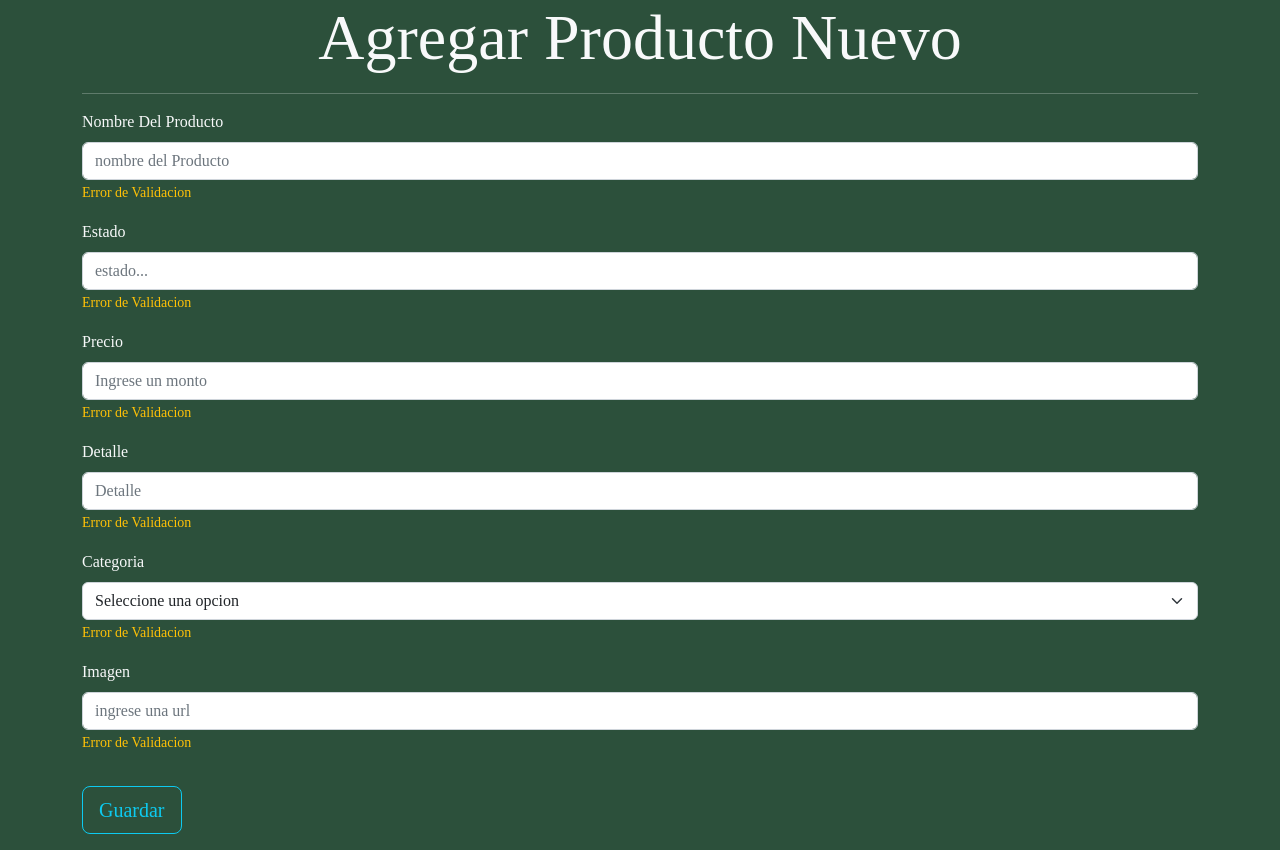
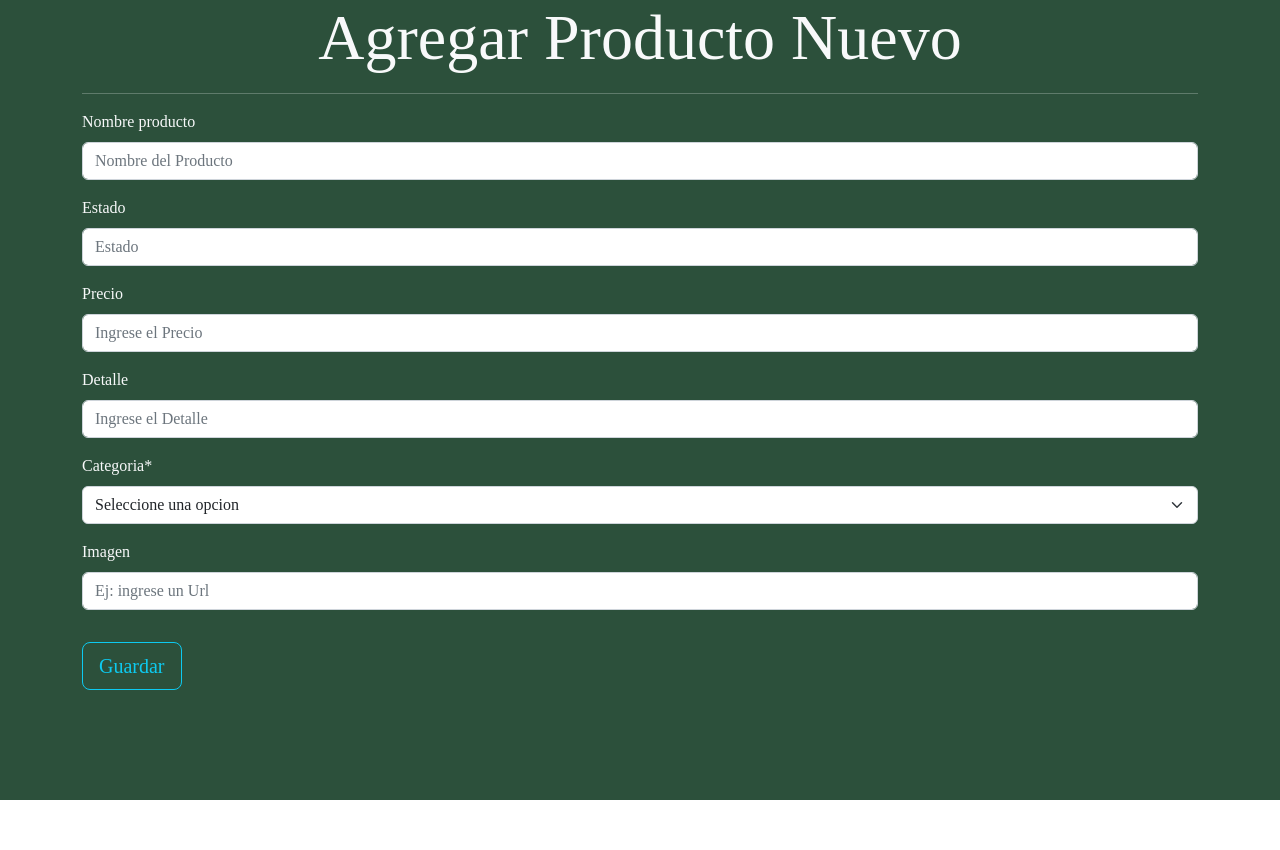
Before and after one commit to gonzalogg94/restaurantFront, a React (Create React App) app: page /administrador/crearProd in a window 1280 px wide. After the commit the page ends 800 px from the top, so only its background shows below. Built offline with nearby package versions, Linux system fonts and the light colour scheme; a web font is replaced by a local one.

Commit message:
agregamos validaciones hook form en crearProducto

```diff
--- a/package.json
+++ b/package.json
@@ -12,7 +12,7 @@
     "react": "^18.2.0",
     "react-bootstrap": "^2.6.0",
     "react-dom": "^18.2.0",
-    "react-hook-form": "^7.39.3",
+    "react-hook-form": "^7.39.4",
     "react-router-dom": "^6.4.3",
     "react-scripts": "5.0.1",
     "sweetalert2": "^11.6.8",
--- a/src/components/views/AdministradorProductos.jsx
+++ b/src/components/views/AdministradorProductos.jsx
@@ -1,9 +1,9 @@
 import { Container } from "react-bootstrap";
 import Table from "react-bootstrap/Table";
-import Button from "react-bootstrap/Button";
 import TablaProducto from "./producto/TablaProducto";
 import { useEffect, useState } from "react";
 import { consultarApi } from "../helpers/queries";
+import { Link } from "react-router-dom";
 
 const AdministradorProductos = () => {
   const [productos, setProductos] = useState([]);
@@ -26,7 +26,7 @@ const AdministradorProductos = () => {
         <div className="table-responsive">
           <div className="d-flex justify-content-around  my-3 text-light">
             <h3>Listado de Productos</h3>
-            <Button variant="outline-info">Agregar</Button>
+            <Link className="btn btn-outline-info" to='/administrador/crearProd'>Agregar</Link>
           </div>
           <Table striped bordered hover variant="dark">
             <thead>
@@ -42,8 +42,9 @@ const AdministradorProductos = () => {
               </tr>
             </thead>
             <tbody>
-                {productos.map((producto)=><TablaProducto key={producto.id} producto={producto}/>)}
-
+              {productos.map((producto) => (
+                <TablaProducto key={producto.id} producto={producto} />
+              ))}
             </tbody>
           </Table>
         </div>
--- a/src/components/views/producto/CrearProducto.jsx
+++ b/src/components/views/producto/CrearProducto.jsx
@@ -1,66 +1,152 @@
 import { Container } from "react-bootstrap";
 import Form from "react-bootstrap/Form";
 import Button from "react-bootstrap/Button";
+import { useForm } from "react-hook-form";
 
 const CrearProducto = () => {
+  const {
+    register,
+    handleSubmit,
+    formState: { errors },
+  } = useForm();
+
+  const onSubmit = (datos) => {
+    console.log(datos);
+    console.log("desde el evento onsubmit");
+  };
+
   return (
     <section className="colorFondo fuente text-light">
       <Container>
-          <div>
         <h2 className="display-3 text-center by-3">Agregar Producto Nuevo</h2>
         <hr />
-          </div>
-          <div>
-            <Form className="by-3">
-              <Form.Group className="mb-3" controlId="exampleForm.ControlInput1">
-                <Form.Label>Nombre Del Producto</Form.Label>
-                <Form.Control type="text" placeholder="nombre del Producto" required minLength={2} maxLength={100}/>
+        <Form onSubmit={handleSubmit(onSubmit)}>
+          <Form.Group className="mb-3" controlId="formNombreProdcuto">
+            <Form.Label>Nombre producto</Form.Label>
+            <Form.Control
+              minLength={2}
+              maxLength={100}
+              type="text"
+              placeholder="Nombre del Producto"
+              {...register("nombreProducto", {
+                required: "Este dato es obligatorio",
+                minLength: {
+                  value: 2,
+                  message: "Caracteres Minimos 2",
+                },
+                maxLength: {
+                  value: 100,
+                  message: "Caracteres maximos 100",
+                },
+              })}
+            />
             <Form.Text className="text-warning">
-                  Error de Validacion
+              {errors.nombreProducto?.message}
             </Form.Text>
           </Form.Group>
-              <Form.Group className="mb-3" controlId="exampleForm.ControlInput1" >
+          <Form.Group className="mb-3" controlId="formEstado">
             <Form.Label>Estado</Form.Label>
-                <Form.Control type="text" placeholder="estado..." required minLength={2} maxLength={100}/>
+            <Form.Control
+              minLength={2}
+              maxLength={50}
+              type="text"
+              placeholder="Estado"
+              {...register("estado", {
+                required: "Este dato es obligatorio",
+                minLength: {
+                  value: 2,
+                  message: "Caracteres Minimos 2",
+                },
+                maxLength: {
+                  value: 50,
+                  message: "Caracteres maximos 2",
+                },
+              })}
+            />
             <Form.Text className="text-warning">
-                  Error de Validacion
+              {errors.estado?.message}
             </Form.Text>
           </Form.Group>
-              <Form.Group className="mb-3" controlId="exampleForm.ControlInput1" >
+          <Form.Group className="mb-3" controlId="formPrecio">
             <Form.Label>Precio</Form.Label>
-                <Form.Control type="number" placeholder="Ingrese un monto" required min={1} max={50000} />
+            <Form.Control
+              min={1}
+              max={10000}
+              type="number"
+              placeholder="Ingrese el Precio"
+              {...register("precio", {
+                required: "El campo es obligatorio",
+                min: {
+                  value: 1,
+                  message: "El precio debe ser igual o mayor a $1",
+                },
+                max: {
+                  value: 10000,
+                  message: "El precio debe ser igual o menor a $10.000",
+                },
+              })}
+            />
             <Form.Text className="text-warning">
-                  Error de Validacion
+              {errors.precio?.message}
             </Form.Text>
           </Form.Group>
-              <Form.Group className="mb-3" controlId="exampleForm.ControlInput1" >
+          <Form.Group className="mb-3" controlId="formDetalle">
             <Form.Label>Detalle</Form.Label>
-                <Form.Control type="text" placeholder="Detalle"  required minLength={2} maxLength={500}/>
+            <Form.Control
+            minLength={2}
+            maxLength={1000}
+              type="text"
+              placeholder="Ingrese el Detalle"
+              {...register("detalle", {
+                required: "El campo es obligatorio",
+                minLength: {
+                  value: 2,
+                  message: "Caracteres minimos 2",
+                },
+                maxLength: {
+                  value: 1000,
+                  message: "Caracteres maximos 1000",
+                },
+              })}
+            />
             <Form.Text className="text-warning">
-                  Error de Validacion
+              {errors.detalle?.message}
             </Form.Text>
           </Form.Group>
-              <Form.Group className="mb-3" controlId="exampleForm.ControlInput1" >
-                <Form.Group className="mb-3" controlId="formPrecio">
-                  <Form.Label>Categoria</Form.Label>
-                  <Form.Select required>
+          <Form.Group className="mb-3" controlId="formCategoria">
+            <Form.Label>Categoria*</Form.Label>
+            <Form.Select
+              {...register("categoria", {
+                required: "Debe seleccionar una categoria",
+              })}
+            >
               <option value="">Seleccione una opcion</option>
-                    <option value="pasta">Bebida caliente</option>
-                    <option value="parrilada">Bebida fria</option>
-                    <option value="postre">Dulce</option>
-                    <option value="vino">Salado</option>
+              <option value="bebida">Bebida </option>
+              <option value="asado">Asado</option>
+              <option value="pasta">Pasta</option>
+              <option value="postre">Postre</option>
             </Form.Select>
-
             <Form.Text className="text-warning">
-                    Error de Validacion
+              {errors.categoria?.message}
             </Form.Text>
           </Form.Group>
-              </Form.Group>
-              <Form.Group className="mb-3" controlId="exampleForm.ControlInput1" >
+          <Form.Group className="mb-3" controlId="formImagen">
             <Form.Label>Imagen</Form.Label>
-                <Form.Control type="text" placeholder="ingrese una url" required minLength={2} maxLength={200}/>
+            <Form.Control
+            minLength={2}
+            maxLength={500}
+              type="text"
+              placeholder="Ej: ingrese un Url"
+              {...register("imagen", {
+                required: "Este campo es obligatorio",
+                pattern: {
+                  value: /^https?:\/\/[\w\-]+(\.[\w\-]+)+[/#?]?.*$/,
+                  message: "Ingrese una Url valida",
+                },
+              })}
+            />
             <Form.Text className="text-warning">
-                  Error de Validacion
+              {errors.imagen?.message}
             </Form.Text>
           </Form.Group>
 
@@ -73,7 +159,6 @@ const CrearProducto = () => {
                 Guardar
               </Button>
         </Form>
-          </div>
       </Container>
     </section>
   );
```
Also changed, not shown: 1 other file (tests, documents, lock files or other folders). Lines whose indentation alone changed are shown as unchanged.
